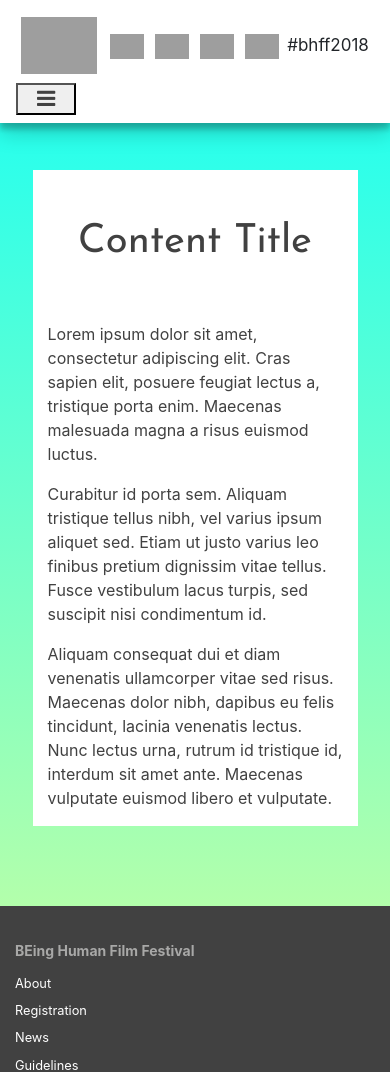
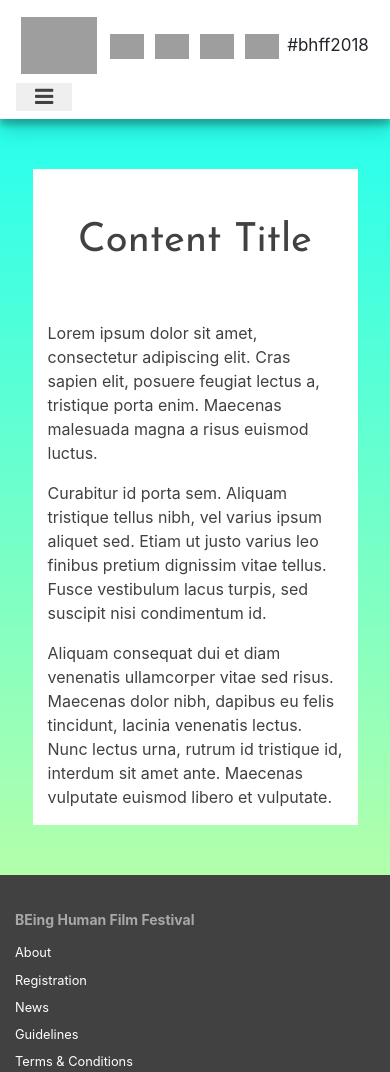
Before and after one commit to Greg-Bond/BEing-Human-Film-Festival, a PHP site: page /about.html in a window 390 px wide. Shown: the top 1072 px of the page. Run offline with PHP 8.4, Linux system fonts and the light colour scheme; some libraries are stand-ins or nearby versions; grey boxes are pictures that could not be loaded.

Commit message:
Update styles.css

```diff
--- a/styles.css
+++ b/styles.css
@@ -12,16 +12,16 @@ html{
 }
 
 #about, #contact{
-    background: #B3FFAB;  /* fallback for old browsers */
     background: -webkit-linear-gradient(to bottom, #12FFF7, #B3FFAB);  /* Chrome 10-25, Safari 5.1-6 */
     background: linear-gradient(to bottom, #12FFF7, #B3FFAB); /* W3C, IE 10+/ Edge, Firefox 16+, Chrome 26+, Opera 12+, Safari 7+ */
+	background-color: #12fff7; /* Fallback color */
 }
 
 
 #registration, #guidelines, #t-and-c{
-    background: #ec008c;  /* fallback for old browsers */
     background: -webkit-linear-gradient(to right, #fc6767, #ec008c);  /* Chrome 10-25, Safari 5.1-6 */
     background: linear-gradient(to right, #fc6767, #ec008c); /* W3C, IE 10+/ Edge, Firefox 16+, Chrome 26+, Opera 12+, Safari 7+ */
+	background-color: #fc6767;  /* fallback for old browsers */
 }
 
 #sponsors{
@@ -29,19 +29,21 @@ html{
 }
 
 #charities{
-    background: #00c3ff;  /* fallback for old browsers */
     background: -webkit-linear-gradient(to top, #ffff1c, #00c3ff);  /* Chrome 10-25, Safari 5.1-6 */
-    background: linear-gradient(to top, #ffff1c, #00c3ff); /* W3C, IE 10+/ Edge, Firefox 16+, Chrome 26+, Opera 12+, Safari 7+ */
+	background: linear-gradient(to top, #ffff1c, #00c3ff); /* W3C, IE 10+/ Edge, Firefox 16+, Chrome 26+, Opera 12+, Safari 7+ */
+	background-color: #00c3ff;  /* fallback for old browsers */
 }
 
 .videos{
-
+    background: -webkit-linear-gradient(to right, #8e27f5, #4abce1);  /* Chrome 10-25, Safari 5.1-6 */
+    background: linear-gradient(to right, #8e27f5, #4abce1); /* W3C, IE 10+/ Edge, Firefox 16+, Chrome 26+, Opera 12+, Safari 7+ */
+	background-color: #8e27f5;  /* fallback for old browsers */
 }
 
 .news{
-    background: #FF5F6D;  /* fallback for old browsers */
     background: -webkit-linear-gradient(to bottom, #FFC371, #FF5F6D);  /* Chrome 10-25, Safari 5.1-6 */
     background: linear-gradient(to bottom, #FFC371, #FF5F6D); /* W3C, IE 10+/ Edge, Firefox 16+, Chrome 26+, Opera 12+, Safari 7+ */
+	background-color: #FF5F6D;  /* fallback for old browsers */
 }
 
 /* Header */
@@ -107,6 +109,22 @@ html{
     color:#414141;
 }
 
+@media (max-width: 767px) /* @grid-float-breakpoint -1 */
+{
+    .fixed-top
+    {
+    position: relative;
+    top: auto;
+    }
+}
+
+button{
+    -webkit-appearance: none;
+    -moz-appearance: none;
+    appearance: none;
+	border:none;
+}
+
 
 /* Page Contents */
 
@@ -116,6 +134,14 @@ html{
     background-color: #fff;
 }
 
+@media (max-width: 767px)
+{
+    .page-contents
+    {
+    margin-top:50px;
+	margin-bottom: 50px;
+    }
+}
 /* Footer */
 
 
@@ -200,10 +226,6 @@ html{
 
 /* Button */
 
-button{
-    -webkit-appearance: none;
-    -moz-appearance: none;
-    appearance: none;
-}
+
 
 /* Effects */
```
